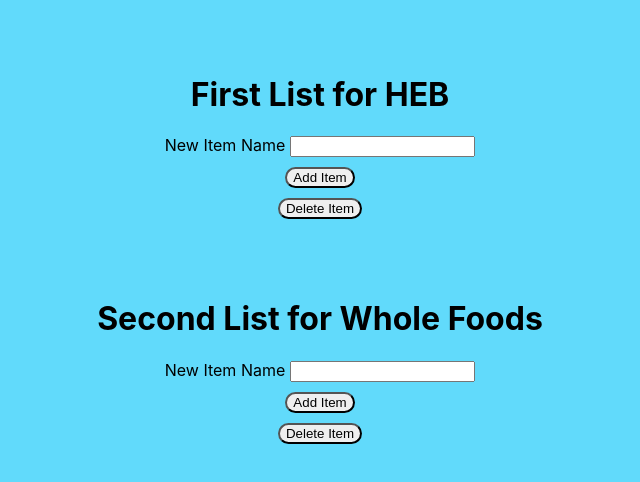
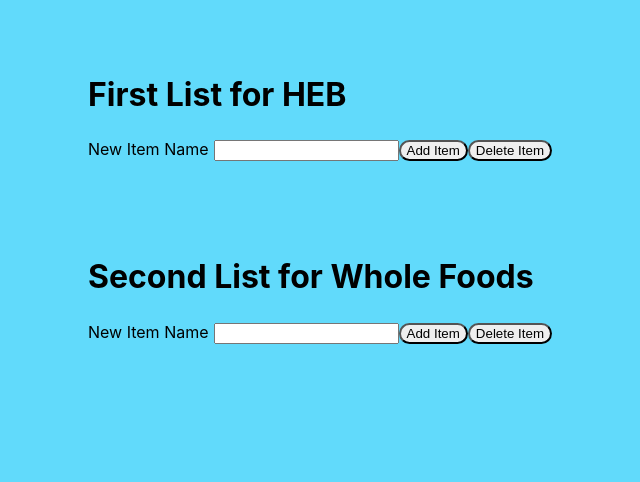
Before and after one commit to jakierice/shopping-list-demo, a React (Create React App) app: page / in a window 1280 px wide. Shown: the top 482 px of the page, without its empty margins (320-960 px from the left). Built offline with nearby package versions, Linux system fonts and the light colour scheme.

Commit message:
refactor: consolidate add/delete func into ShoppingList

```diff
--- a/src/App.js
+++ b/src/App.js
@@ -1,12 +1,36 @@
-import React, { useState } from "react"
+import React from "react"
 import "./App.css"
 
 function ShoppingList(props) {
+  const [list, setList] = React.useState([])
+  const [itemName, setItemName] = React.useState("")
+
+  function handleAddItem() {
+    setList((previousListState) => previousListState.concat(itemName))
+    setItemName("")
+  }
+
+  function handleDelete(i) {
+    const newList = [...list]
+    newList.splice(i, 1)
+    setList(newList)
+  }
+
   return (
     <div>
       <h1>{props.listName}</h1>
+      <label>
+        New Item Name
+        <input
+          type="text"
+          value={itemName}
+          onChange={(e) => setItemName(e.target.value.toUpperCase())}
+        />
+      </label>
+      <button onClick={handleAddItem}>Add Item</button>
+      <button onClick={handleDelete}>Delete Item</button>
       <ul className="ShoppingList-list">
-        {props.list.map((listItem) => {
+        {list.map((listItem) => {
           return (
             <li key={listItem} className="ShoppingList-item">
               {listItem}
@@ -19,57 +43,10 @@
 }
 
 function App() {
-  const [list, setList] = React.useState([])
-  const [itemName, setItemName] = React.useState("")
-  const [list1, setList1] = useState([])
-  const [itemName1, setItemName1] = useState("")
-
-  function handleAddItem() {
-    setList((previousListState) => previousListState.concat(itemName))
-    setItemName("")
-  }
-
-  function handleAddItem1() {
-    setList1((previousListState) => previousListState.concat(itemName1))
-    setItemName1("")
-  }
-
-  function handleDelete(i) {
-    const newList = [...list]
-    newList.splice(i, 1)
-    setList(newList)
-  }
-
-  function handleDelete1(i) {
-    const newList1 = [...list1]
-    newList1.splice(i, 1)
-    setList1(newList1)
-  }
-
   return (
     <div className="main-div">
-      <ShoppingList listName="First List for HEB" list={list1} />
-      <label>
-        New Item Name
-        <input
-          type="text"
-          value={itemName1}
-          onChange={(e) => setItemName1(e.target.value.toUpperCase())}
-        />
-      </label>
-      <button onClick={handleAddItem1}>Add Item</button>
-      <button onClick={handleDelete1}>Delete Item</button>
-      <ShoppingList listName="Second List for Whole Foods" list={list} />
-      <label>
-        New Item Name
-        <input
-          type="text"
-          value={itemName}
-          onChange={(e) => setItemName(e.target.value.toUpperCase())}
-        />
-      </label>
-      <button onClick={handleAddItem}>Add Item</button>
-      <button onClick={handleDelete}>Delete Item</button>
+      <ShoppingList listName="First List for HEB" />
+      <ShoppingList listName="Second List for Whole Foods" />
     </div>
   )
 }
```
